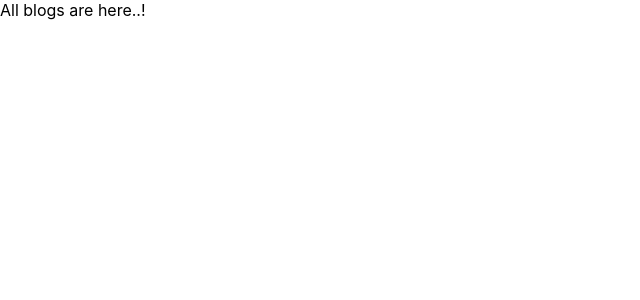
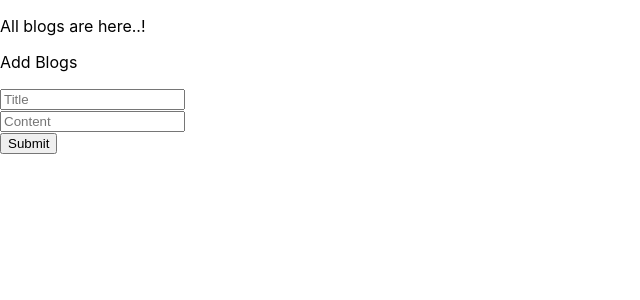
Before and after one commit to rashi-raffi/Blog_App, a Next.js app in the folder frontend/: page /blogs in a window 1280 px wide. Before the commit this address had no page. Shown: the top 300 px of the page, without its empty margins (0-640 px from the left). Built offline with nearby package versions, Linux system fonts and the light colour scheme.

Commit message:
Code added to input new blog.

```diff
--- a/frontend/pages/blogs/index.js
+++ b/frontend/pages/blogs/index.js
@@ -1,41 +1,77 @@
 import React, { Component } from 'react'
 import router from 'next/router';
+import Link from 'next/link';
+import axios from 'axios';
 
 class Blogs extends Component {
 
     state = {
-        token: ''
+        token: '',
+        title: '',
+        blogContent: ''
     }
 
-    isAuthenticated(){
+    isTokenValid = () => {
+        if(typeof window !== "undefined" && window.localStorage){
+            const tkn = localStorage.getItem("token")
+            if(tkn !== "undefined"){
+                this.setState({ token : tkn })
+            }
+            else{
+                localStorage.clear();
+                router.push('/SignIn')
+            }
 
-    }
-    isTokenValid = () => {
-        let token = ''
-        if(typeof window !== "undefined" && window.localStorage){
-            token = localStorage.getItem("token")
-
-        }
-        if(token){
-          console.log(token)
-          this.setState({ token : token })
         }
         else{
             router.push("/SignIn")
         }
     }
 
+    onFormSubmit = async (event) => {
+        event.preventDefault();
+        try {
+            const response = await axios.post("http://localhost:8000/api/blogs/new ", {
+                title : this.state.title,
+                text : this.state.blogContent
+            },
+            {
+                headers:{
+                    "Authorization" : 'token '.concat(this.state.token)
+                },
+            },
+            );
+            if(response.data.ststus){
+                console.log("Blog Added..!")
+            }
+            else{
+                console.log(response.data.message)
+            }
+        }
+        catch (error) {
+          console.log(error);
+        };
+    }
+
     async componentDidMount() {
         this.isTokenValid()
     }
 
-    componentDidUpdate() {
-        console.log("Rerendered")
-    }
+    // componentDidUpdate() {
+    //     console.log("Rerendered")
+    // }
 
     render() {
         return (
-            <div>All blogs are here..! {this.state.token} </div>
+            <div>
+                <p>All blogs are here..!</p>
+                <p>Add Blogs</p>
+              <form onSubmit={this.onFormSubmit}>
+                  <input type="text" placeholder="Title" value={this.state.title} onChange={(e) => this.setState({ title: e.target.value })}  /><br />
+                  <input type="text" placeholder="Content" value={this.state.blogContent} onChange={(e) => this.setState({ blogContent: e.target.value })}  /><br />
+                  <input type="submit" value="Submit" />
+              </form>
+            </div>
          );
     }
 }
```
